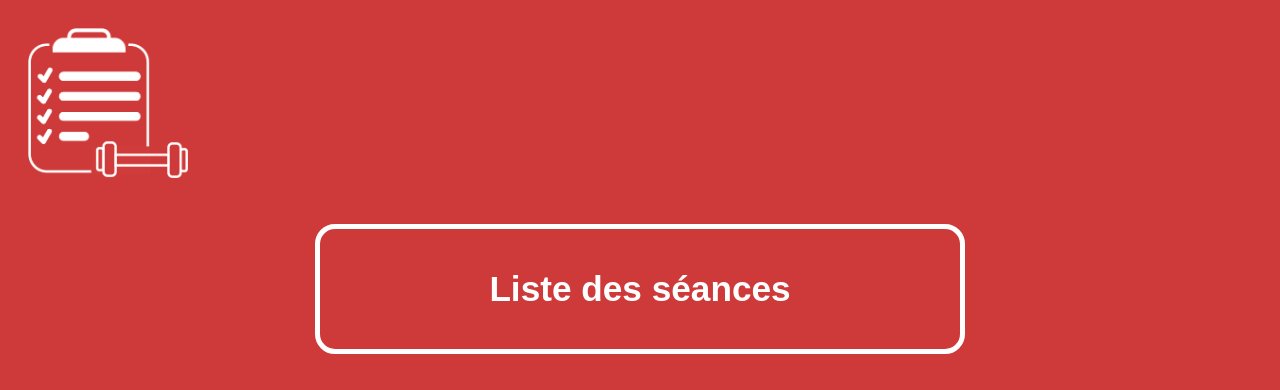
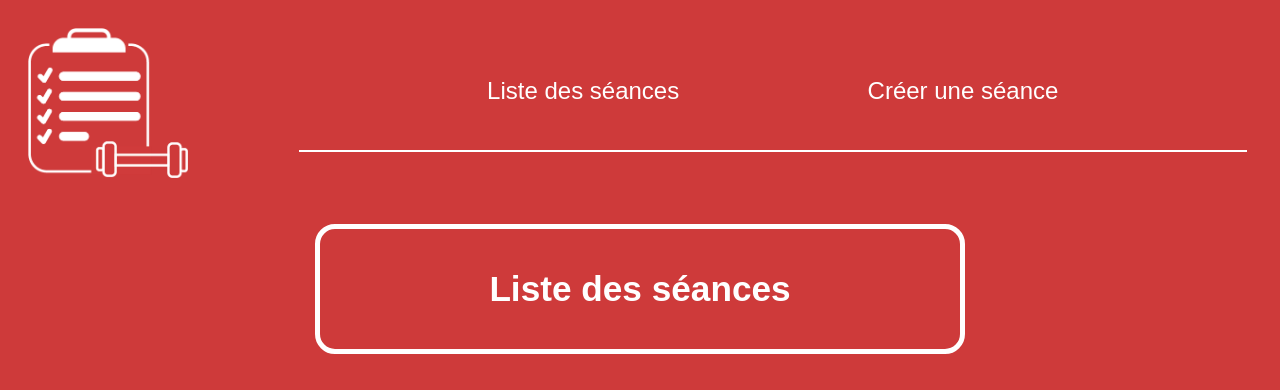
Before and after one commit to chloefont/planyourshape, a Django app: page /sessions/ in a window 1280 px wide. Shown: the top 390 px of the page. Run offline with Django 3.2, Linux system fonts and the light colour scheme; the visitor is signed in with stand-in values (Sample User, id 1); data that the repository does not hold is empty.

Commit message:
CHLOE-11 menu

```diff
--- a/projet_muscu/muscu_site/static/css/style.css
+++ b/projet_muscu/muscu_site/static/css/style.css
@@ -326,12 +326,53 @@ textarea {
 }
 
 /*--
+  menu
+--*/
+.header {
+  width: 100%;
+  display: inline-grid;
+  grid-template-columns: [logo-start] 30% [logo-end] 60% [navebar-end] 10%;
+  border-bottom: 2px solid white;
+}
+
+.navigation-bar {
+  text-align: center;
+  margin: auto auto;
+}
+
+.menu {
+  list-style: none;
+  grid-column-start: logo-end;
+  grid-column-end: navbar-end;
+  padding-left: 0;
+  vertical-align: middle;
+}
+
+.menu li {
+  padding-top: var(--spacing-smaller);
+  padding-bottom: var(--spacing-smaller);
+}
+
+.menu a {
+  color: white;
+  text-decoration: none;
+  font-size: var(--font-size-button);
+  padding-top: var(--spacing-small);
+}
+
+.menu a:hover {
+  font-weight: bold;
+}
+
+/*--
   logo
 --*/
 .logo {
-  width: 20%;
+  width: 90%;
   max-width: 160px;
   margin: var(--spacing-small);
+  grid-column-start: logo-start;
+  grid-column-end: logo-end;
 }
 
 .logo-login {
@@ -367,7 +408,7 @@ textarea {
 
 .middle-display {
   display: flex;
-  justify-content: center
+  justify-content: center;
 }
 
 .block-adapted-width input {
@@ -380,6 +421,10 @@ textarea {
   height: 20px;
   vertical-align: middle;
   cursor: pointer;
+}
+
+.text-drive {
+  text-decoration: none;
 }
 
 /*--
@@ -477,10 +522,40 @@ textarea {
   }
 
   /*--
+    menu
+  --*/
+  .header {
+    grid-template-columns: [logo-start] 23% [logo-end] 100% [navebar-end];
+    border: none;
+  }
+
+  .navigation-bar {
+    text-align: center;
+    vertical-align: top;
+    margin-top: var(--spacing-large);
+    width: 75%;
+    justify-content: space-evenly;
+    margin-left: 0;
+    margin-right: 0;
+  }
+
+  .menu {
+    display: flex;
+    justify-content: space-evenly;
+    border-bottom: 2px solid white;
+    padding-bottom: var(--spacing-large);
+  }
+
+  .menu a {
+    font-size: var(--font-size-text);
+  }
+
+  /*--
     logo
   --*/
   .logo {
     margin: var(--spacing-medium);
+    max-width:
   }
 
   .logo-login {
--- a/projet_muscu/muscu_site/templates/muscu_site/base.html
+++ b/projet_muscu/muscu_site/templates/muscu_site/base.html
@@ -13,9 +13,18 @@
   <body>
     <div class="container">
       {% block logo %}
-      <a href="{% url 'sessions_list' %}">
-        <img src="{% static 'logo-muscu_site--white.png' %}" alt="white logo" class="logo">
-      </a>
+      <div class="header">
+        <a href="{% url 'sessions_list' %}" class="text-drive">
+          <img src="{% static 'logo-muscu_site--white.png' %}" alt="white logo" class="logo">
+        </a>
+        <div class="navigation-bar">
+          <ul class="menu">
+            <li><a href="{% url 'sessions_list' %}">Liste des séances</a></li>
+            <li><a href="{% url 'create_session' %}">Créer une séance</a></li>
+          </ul>
+        </div>
+      </div>
+
       {% endblock %}
       {% block content %}{% endblock %}
     </div>
--- a/projet_muscu/muscu_site/tests.py
+++ b/projet_muscu/muscu_site/tests.py
@@ -208,7 +208,7 @@ class SessionSummaryTest(LoggedInUserMixin):
         self.assertEqual(data[1].exercise.exercise, 'Exercice 2')
 
 
-class LoginTest(TestCase):
+class LoginTest(LoggedInUserMixin):
 
     def setUp(self):
         self.user = User.objects.create_user(
@@ -217,7 +217,6 @@ class LoginTest(TestCase):
         )
 
     def test_right_login_input(self):
-
         response = self.client.post(reverse('login'), data={
             'username': "patrick",
             'password': "right password"
```
